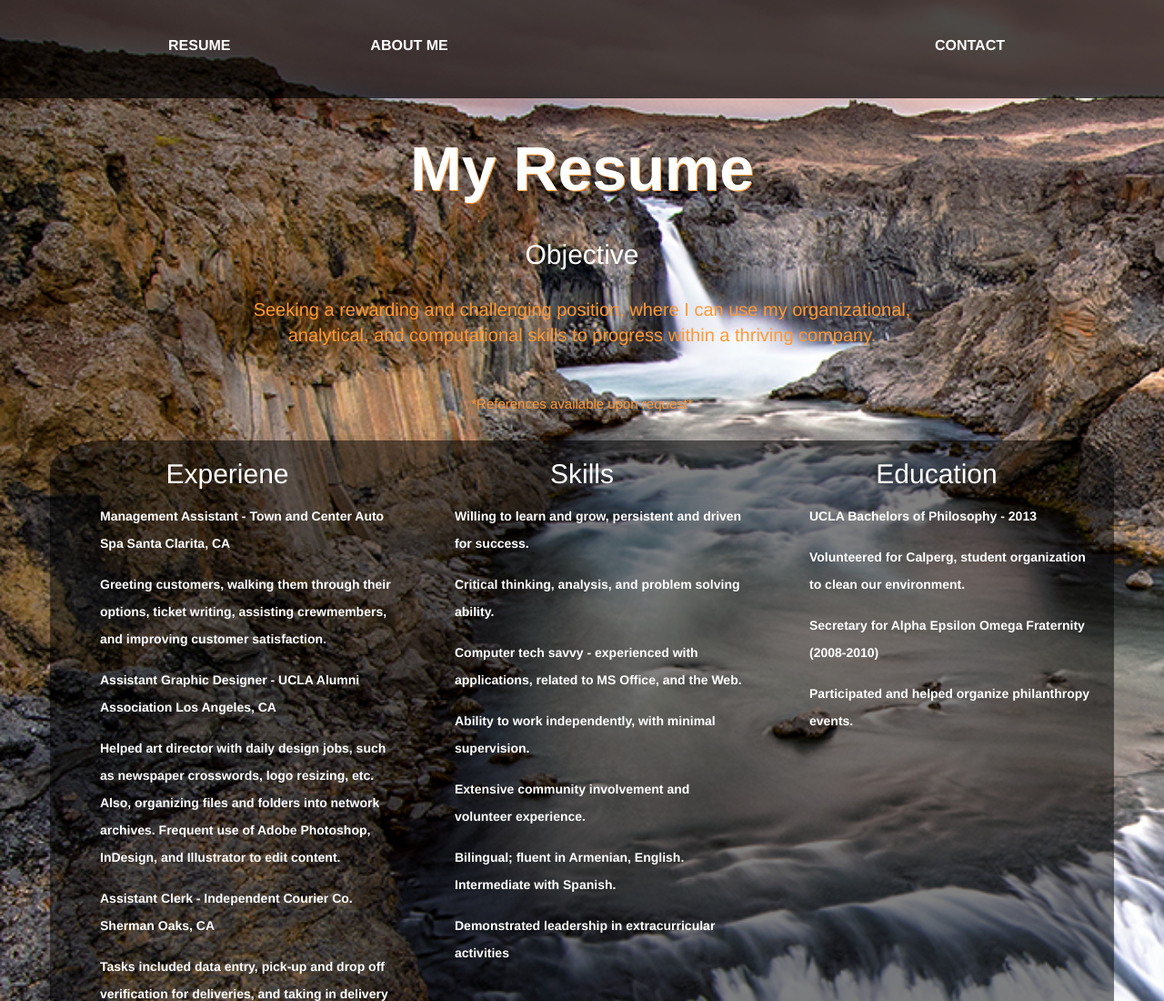
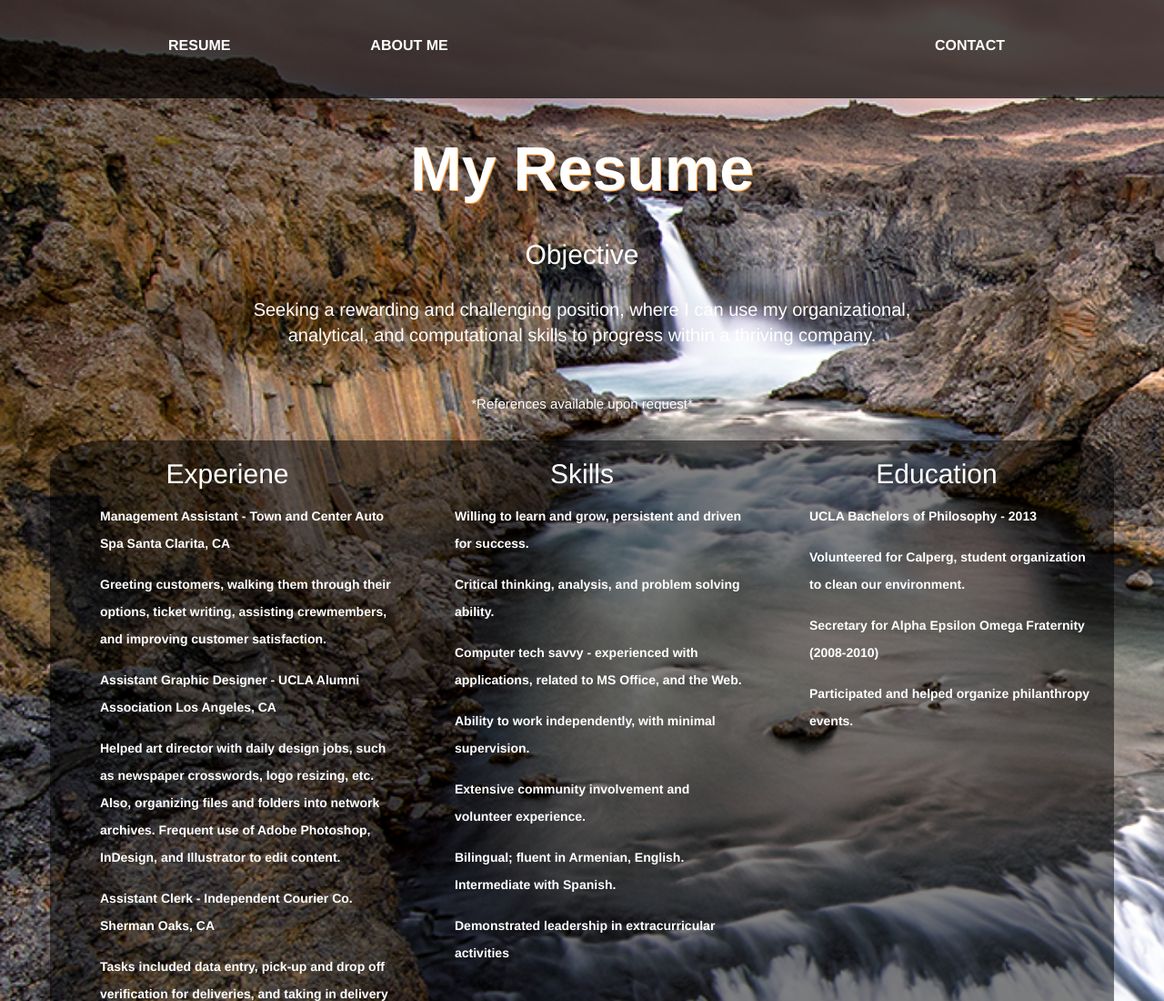
Before and after one commit to gurgen8or/art, a plain HTML site: page index.html in a window 1280 px wide. Shown: the top 1100 px of the page at 91% size. Drawn offline with Linux system fonts and the light colour scheme.

Commit message:
Update main.css

```diff
--- a/main.css
+++ b/main.css
@@ -37,7 +37,7 @@ h1 {
 
 p {
 	font-size: 20px;
-	color: #FF9933;
+	color: #FFF;
 	text-align: center;
 }
 
```
